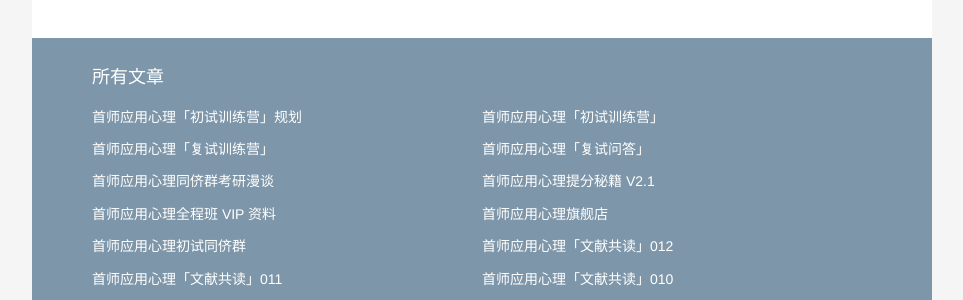
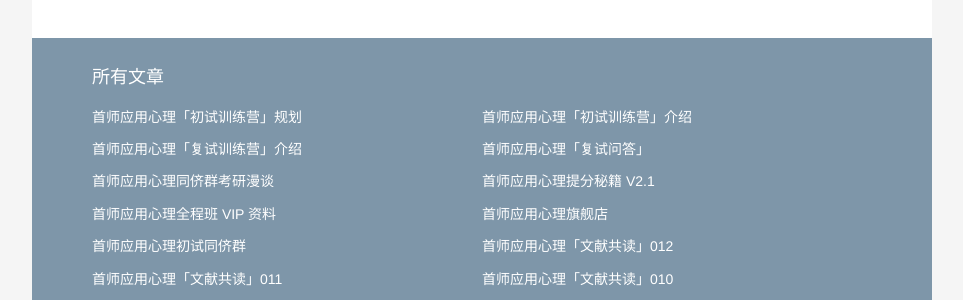
Before and after one commit to zapp926/cnu.github.io, a Jekyll site: the page built from _posts/2020-03-10-training-camp.md, in a window 1280 px wide and 900 px high, scrolled down 3331 px. Shown: the part 151-451 px from the top of the window, without its empty margins (158-1121 px from the left). Built offline with Jekyll 4.4.1, drawn with Linux system fonts in a browser that asks for light colours; some of the changed text lies outside the part shown.

Commit message:
change some title

```diff
--- a/_posts/2020-02-22-reexamine.md
+++ b/_posts/2020-02-22-reexamine.md
@@ -1,6 +1,6 @@
 ---
 layout:     post
-title: 首师应用心理「复试训练营」
+title: 首师应用心理「复试训练营」介绍
 category: blog
 description: 人生舞台，心流常在。
 ---
--- a/_posts/2020-03-10-training-camp.md
+++ b/_posts/2020-03-10-training-camp.md
@@ -1,6 +1,6 @@
 ---
 layout:     post
-title: 首师应用心理「初试训练营」
+title: 首师应用心理「初试训练营」介绍
 category: blog
 description: 人是世界上最好的产品，成为自己，是最大的奖赏。
 ---
```
